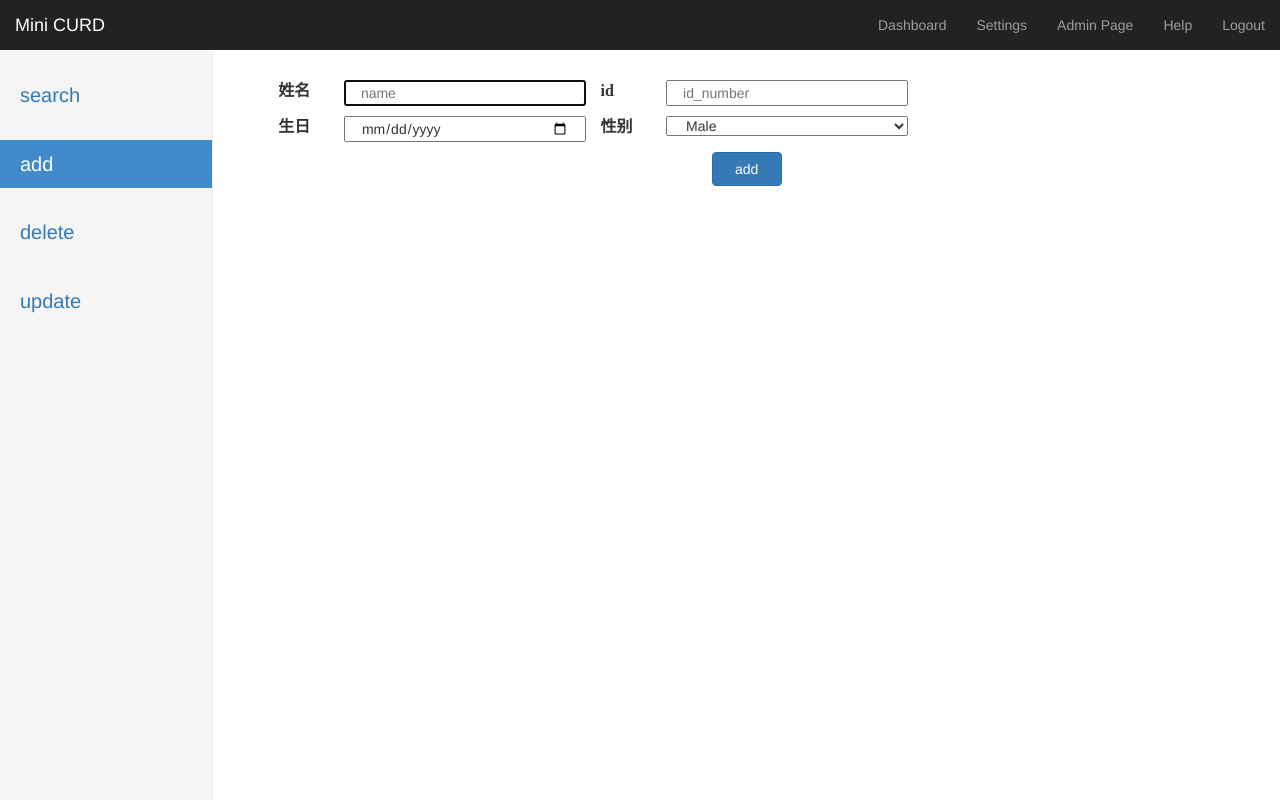
After one commit to Joe1sn/mini_curd, a Django app: page /add/ in a window 1280 px wide. The commit adds this page. Run offline with Django 3.2, Linux system fonts and the light colour scheme; the visitor is signed in with stand-in values (Sample User, id 1); parts of the project's set-up code (start-up, migrations or seed data) failed here and were passed over; some libraries are stand-ins or nearby versions.

Commit message:
update add

```diff
--- a/app_curd/views.py
+++ b/app_curd/views.py
@@ -5,12 +5,16 @@ from app_curd import models
 from app_curd.utils.fuzz_search import search
 from math import *
 
+
+#查询页面
 @login_required(login_url='/login/')
 def index(request):
     page = get_page(request=request)
     result_table = str(page.content,encoding="utf-8")
     return render(request,"index.html",{"result_table":result_table,})
 
+# ToDo:
+#  - 输入页面翻页
 @login_required(login_url='/login/')
 def get_page(request):
 
@@ -72,3 +76,43 @@ def get_page(request):
         "min_page":min_page+int(slice_max/2),
         "not_reach_max":not_reach_max_flag
     })
+
+#添加页面
+# Todo:
+#  - 添加照片上传
+#  - 添加excel表格批量导入
+
+@login_required(login_url='/login/')
+def add(request):
+    msg = ""
+    error_msg = '<div class="alert alert-danger" role="alert"><strong>Error!</strong> your input data is not legal</div>'
+    warning_msg = '<div class="alert alert-warning" role="alert"><strong>Warning!</strong> data is duplicated</div>'
+    ok_msg = '<div class="alert alert-success" role="alert"><strong>OK!</strong> add success</div>'
+
+    if request.method == "POST":
+        name = request.POST.get("name")
+        id_number = request.POST.get("id_number")
+        brithday = request.POST.get("brithday")
+        gender = request.POST.get("gender")
+        print(name,id_number,brithday,gender)
+        print(type(name),type(id_number),type(brithday),type(gender))
+        if name == "" or id_number == "" or len(id_number)!=13:
+                msg = error_msg
+        else:
+            if models.obj.objects.filter(id_number=id_number):
+                msg = warning_msg
+            else:
+                from datetime import datetime,date,timedelta
+                if brithday != None:
+                    brithday = brithday.split("-")
+                    brithday = date(int(brithday[0]),int(brithday[1]),int(brithday[2]))
+                    today = date.today()
+                    if brithday > today or today - brithday > timedelta(days=365*150):
+                        msg = error_msg
+                    else:
+                        models.obj.objects.create(
+                            id_number = id_number,name = name,
+                            brithday = brithday, gender = gender
+                        )
+                        msg = ok_msg
+    return render(request,"add.html",{"msg":msg})
--- a/mini_curd/urls.py
+++ b/mini_curd/urls.py
@@ -24,8 +24,11 @@ urlpatterns = [
     path('', mini_views.login),
     path('login/', mini_views.login),
     path('logout/', mini_views.logout),
+
     path('index/', curd_views.index),
     path('get_page/', curd_views.get_page),
 
+    path('add/', curd_views.add),
+
     # path('test/', mini_views.test),
 ]
--- /dev/null
+++ b/templates/add.html
@@ -0,0 +1,60 @@
+{% extends "index.html" %}
+
+{% block active %}
+  <ul class="nav nav-sidebar">
+    <li style="font-size: 20px;color: #2aabd2" class=""><a href="/index/">search</a></li>
+  </ul>
+  <ul class="nav nav-sidebar">
+    <li style="font-size: 20px;color: #2aabd2" class="active"><a href="/add/">add</a></li>
+  </ul>
+  <ul class="nav nav-sidebar">
+    <li style="font-size: 20px;color: #2aabd2"><a href="">delete</a></li>
+  </ul>
+  <ul class="nav nav-sidebar">
+    <li style="font-size: 20px;color: #2aabd2"><a href="">update</a></li>
+  </ul>
+{% endblock%}
+
+{% block main_page %}
+  <form name="login-form" method="post" novalidate>
+    {% csrf_token %}
+    <div class="form-inline row" style="margin: 10px;">
+      <div class="col" style="alignment: center">
+          <label class="col-sm-1 control-label"
+                style="font-size: 16px;font-family: 'Microsoft JhengHei UI Light'">姓名 </label>
+          <input type="text" name="name" class="col-sm-3" autofocus="" placeholder="name">
+
+          <label class="col-sm-1 control-label"
+                style="font-size: 16px;font-family: 'Microsoft JhengHei UI Light'">id </label>
+          <input type="text" name="id_number" class="col-sm-3" autofocus="" placeholder="id_number">
+      </div>
+    </div>
+
+    <div class="form-inline row" style="margin: 10px;">
+      <div class="col" style="alignment: center">
+        <label class="col-sm-1 control-label"
+              style="font-size: 16px;font-family: 'Microsoft JhengHei UI Light'">生日 </label>
+        <input type="date" name="brithday" class="col-sm-3" autofocus="" placeholder="brithday">
+
+        <label class="col-sm-1 control-label"
+              style="font-size: 16px;font-family: 'Microsoft JhengHei UI Light'">性别 </label>
+        <select name="gender" id="" class="col-sm-3">
+                    <option value=1>Male</option>
+                    <option value=0>Female</option>
+        </select>
+      </div>
+    </div>
+
+    <div class="container" style="width: 100px">
+      <button class="btn btn-md btn-primary btn-block" type="submit"
+              onclick="check_onclick(this)">add
+      </button>
+    </div>
+  </form>
+{% endblock%}
+
+{% block msg %}
+  <div class="container" style="width: 300px">
+    {{ msg | safe}}
+  </div>
+{% endblock %}
--- a/templates/index.html
+++ b/templates/index.html
@@ -52,10 +52,10 @@
         <div class="col-sm-3 col-md-2 sidebar">
             {% block active %}
           <ul class="nav nav-sidebar">
-            <li style="font-size: 20px;color: #2aabd2" class="active"><a href="">search</a></li>
+            <li style="font-size: 20px;color: #2aabd2" class="active"><a href="/index/">search</a></li>
           </ul>
           <ul class="nav nav-sidebar">
-            <li style="font-size: 20px;color: #2aabd2"><a href="">add</a></li>
+            <li style="font-size: 20px;color: #2aabd2"><a href="/add/">add</a></li>
           </ul>
           <ul class="nav nav-sidebar">
             <li style="font-size: 20px;color: #2aabd2"><a href="">delete</a></li>
@@ -84,8 +84,12 @@
           </div>-->
 
             <div class="container" style="width: 30%;">
+              <div class="input-group">
                 <input style="margin-top: 20px;margin-bottom: 20px;" type="text" id="query" class="form-control" placeholder="Search...">
-                <button style="max-width: 100px; margin-left: auto; margin-right: auto" class="btn btn-primary btn-block" type="submit" onclick="search();">Search</button>
+                <span class="input-group-btn">
+                  <button style="max-width: 100px; margin-left: auto; margin-right: auto" class="btn btn-primary btn-block" type="submit" onclick="search();">Search</button>
+                </span>
+              </div>
             </div>
 
           <h2 class="sub-header">Details</h2>
@@ -98,6 +102,9 @@
         {% endblock %}
       </div>
     </div>
+
+    {% block msg %}
+    {% endblock %}
 
     <!-- Bootstrap core JavaScript
     ================================================== -->
```
Also changed, not shown: templates/get_page.html (+5 -4 lines), README.md.
